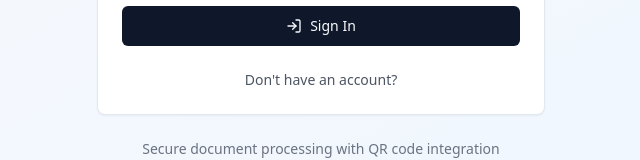
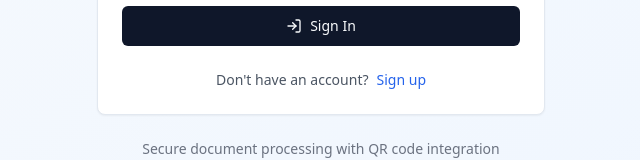
Before and after one commit to Elfeezee/permit-snap-and-scan, a React (Vite) app: page /auth in a window 1280 px wide. Shown: the part 536-696 px from the top of the page, without its empty margins (319-959 px from the left). Built offline with nearby package versions, Linux system fonts and the light colour scheme.

Commit message:
Update Auth.tsx

```diff
--- a/src/pages/Auth.tsx
+++ b/src/pages/Auth.tsx
@@ -148,7 +148,13 @@ const Auth = () => {
             <div className="mt-6 text-center">
               <p className="text-sm text-gray-600">
                 {isLogin ? "Don't have an account?" : 'Already have an account?'}
-
+                <button
+                  type="button"
+                  onClick={() => setIsLogin(!isLogin)}
+                  className="ml-2 text-blue-600 hover:text-blue-700 font-medium"
+                >
+                  {isLogin ? 'Sign up' : 'Sign in'}
+                </button>
               </p>
             </div>
           </CardContent>
```
